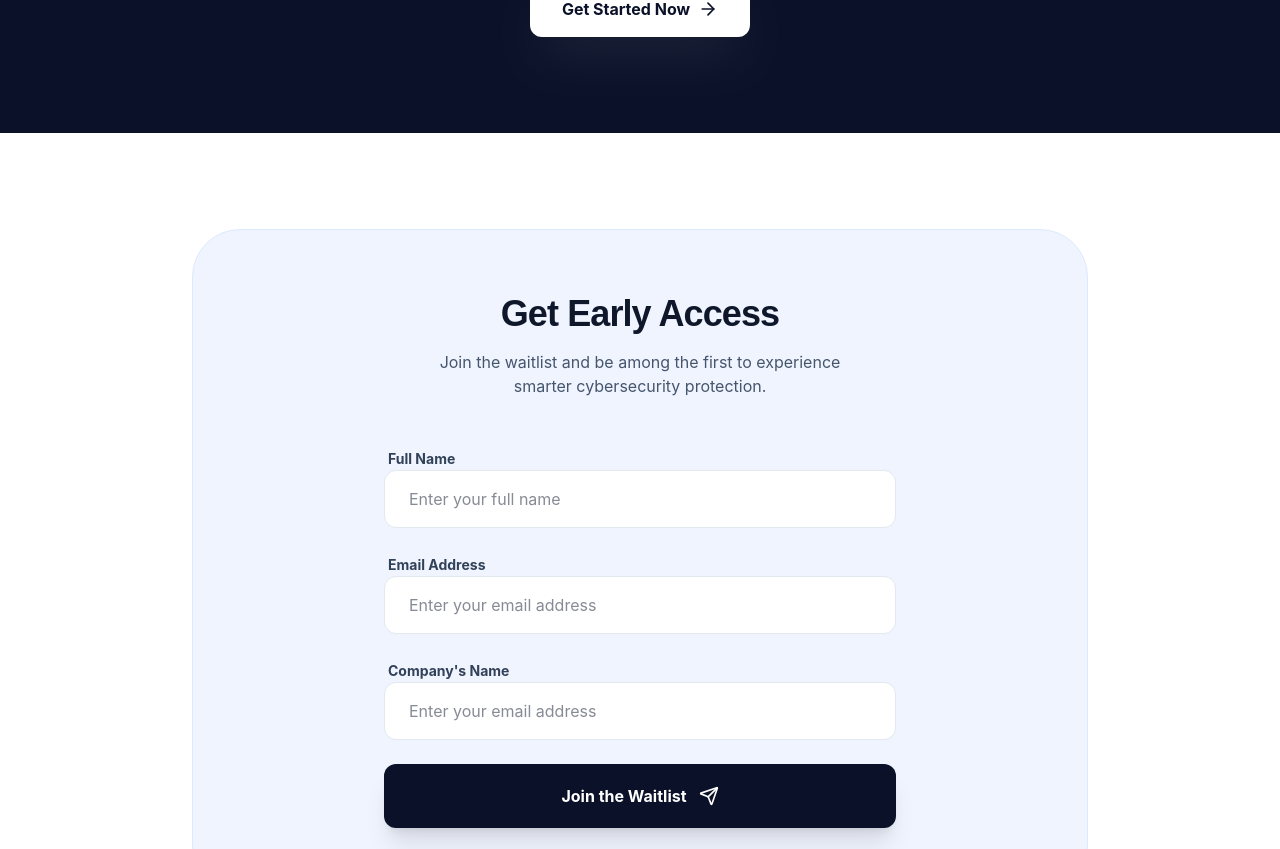
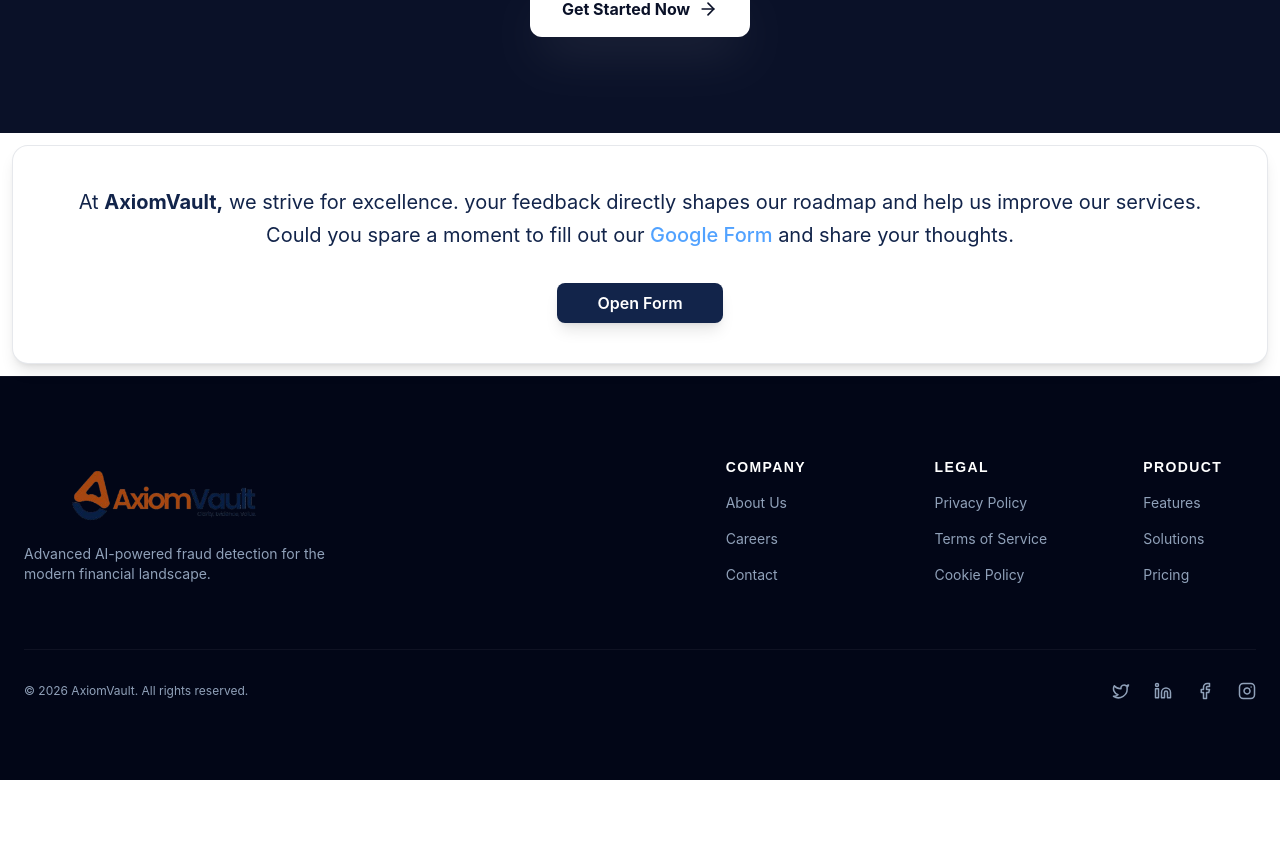
Before and after one commit to AxiomVault01/AxiomVault-landing-page-, a React (Vite) app: page / in a window 1280 px wide. Shown: the part 6696-7545 px from the top of the page. After the commit the page ends 7476 px from the top, so only its background shows below. Built offline with nearby package versions, Linux system fonts and the light colour scheme.

Commit message:
removed the waitlist form

```diff
--- a/src/App.jsx
+++ b/src/App.jsx
@@ -27,7 +27,7 @@ function App() {
         <Testimonials />
         <Pricing />
         <CTASection />
-        <WaitlistForm />
+        {/* <WaitlistForm /> */}
         <GoogleFormCTASection />
         <Footer />
       </main>
--- a/src/components/GoogleFormCTASection.tsx
+++ b/src/components/GoogleFormCTASection.tsx
@@ -11,20 +11,20 @@ const GoogleFormCTASection: React.FC = () => {
   };
 
   return (
-    <div className="flex justify-center items-center p-8">
+    <div className="flex justify-center items-center p-3 w-full ">
       {/* The "Deep" Container */}
-      <div className="bg-slate-900 rounded-2xl p-10 max-w-2xl w-full text-center shadow-2xl border border-slate-800">
+      <div className="bg-white rounded-2xl p-10  w-full text-center border border-brand/10 shadow-lg">
 
         {/* The p tag */}
-        <p className="text-slate-300 text-lg md:text-xl mb-8 leading-relaxed">
-          We’d love to hear from you! Click on the button below to fill out our
+        <p className="text-brand text-lg md:text-xl mb-8 leading-relaxed">
+          At <span className="text-brand font-bold">AxiomVault,</span> we strive for excellence. your feedback directly shapes our roadmap and help us improve our services. Could you spare a moment to fill out our
           <span className="text-blue-400 font-medium"> Google Form</span> and share your thoughts.
         </p>
 
         {/* The Button */}
         <button
           onClick={handleButtonClick}
-          className="bg-white hover:bg-white/80 cursor-pointer text-brand font-semibold py-2 px-10 rounded-lg
+          className="bg-brand hover:bg-brand/80 cursor-pointer text-white font-semibold py-2 px-10 rounded-lg
                      transition-all duration-200 transform hover:scale-105 active:scale-95
                      focus:outline-none focus:ring-2 focus:ring-blue-400 focus:ring-offset-2
                      focus:ring-offset-slate-900 shadow-lg"
```
